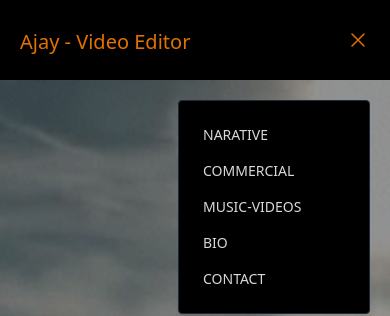
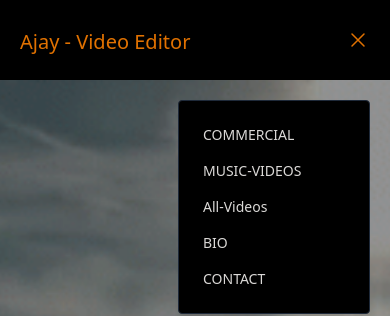
Before and after one commit to NaveenMaurya1/Portfolio-for-a-Editor, a Next.js app: page / in a window 390 px wide. Both pictures are taken after a click on the button 358 px from the left and 40 px from the top of the page. Shown: the top 316 px of the page. Built offline with nearby package versions, Linux system fonts and the light colour scheme.

Commit message:
Fixing Navbar for  mobile menu

```diff
--- a/components/Navbar.js
+++ b/components/Navbar.js
@@ -46,37 +46,38 @@ export default function Navbar() {
           {isOpen && (
             <div className='md:hidden absolute top-16 right-5 bg-black border border-gray-800 rounded mt-2 w-48'>
               <div className='flex flex-col gap-4 text-[#DBD9D7] p-6'>
+
                 <Link
                   className='hover:text-amber-600 transition-colors text-sm font-light'
-                  href="#portfolio"
-                  onClick={() => setIsOpen(false)}
-                >
-                  NARATIVE
-                </Link>
-                <Link
-                  className='hover:text-amber-600 transition-colors text-sm font-light'
-                  href="#portfolio"
+                  href="/#portfolio"
                   onClick={() => setIsOpen(false)}
                 >
                   COMMERCIAL
                 </Link>
                 <Link
                   className='hover:text-amber-600 transition-colors text-sm font-light'
-                  href="#portfolio"
+                  href="/#portfolio"
                   onClick={() => setIsOpen(false)}
                 >
                   MUSIC-VIDEOS
                 </Link>
+                  <Link
+                  className='hover:text-amber-600 transition-colors text-sm font-light'
+                  href="/videos"
+                  onClick={() => setIsOpen(false)}
+                >
+                  All-Videos
+                </Link>
                 <Link
                   className='hover:text-amber-600 transition-colors text-sm font-light'
-                  href="#about"
+                  href="/#about"
                   onClick={() => setIsOpen(false)}
                 >
                   BIO
                 </Link>
                 <Link
                   className='hover:text-amber-600 transition-colors text-sm font-light'
-                  href="#contact"
+                  href="/#contact"
                   onClick={() => setIsOpen(false)}
                 >
                   CONTACT
```
